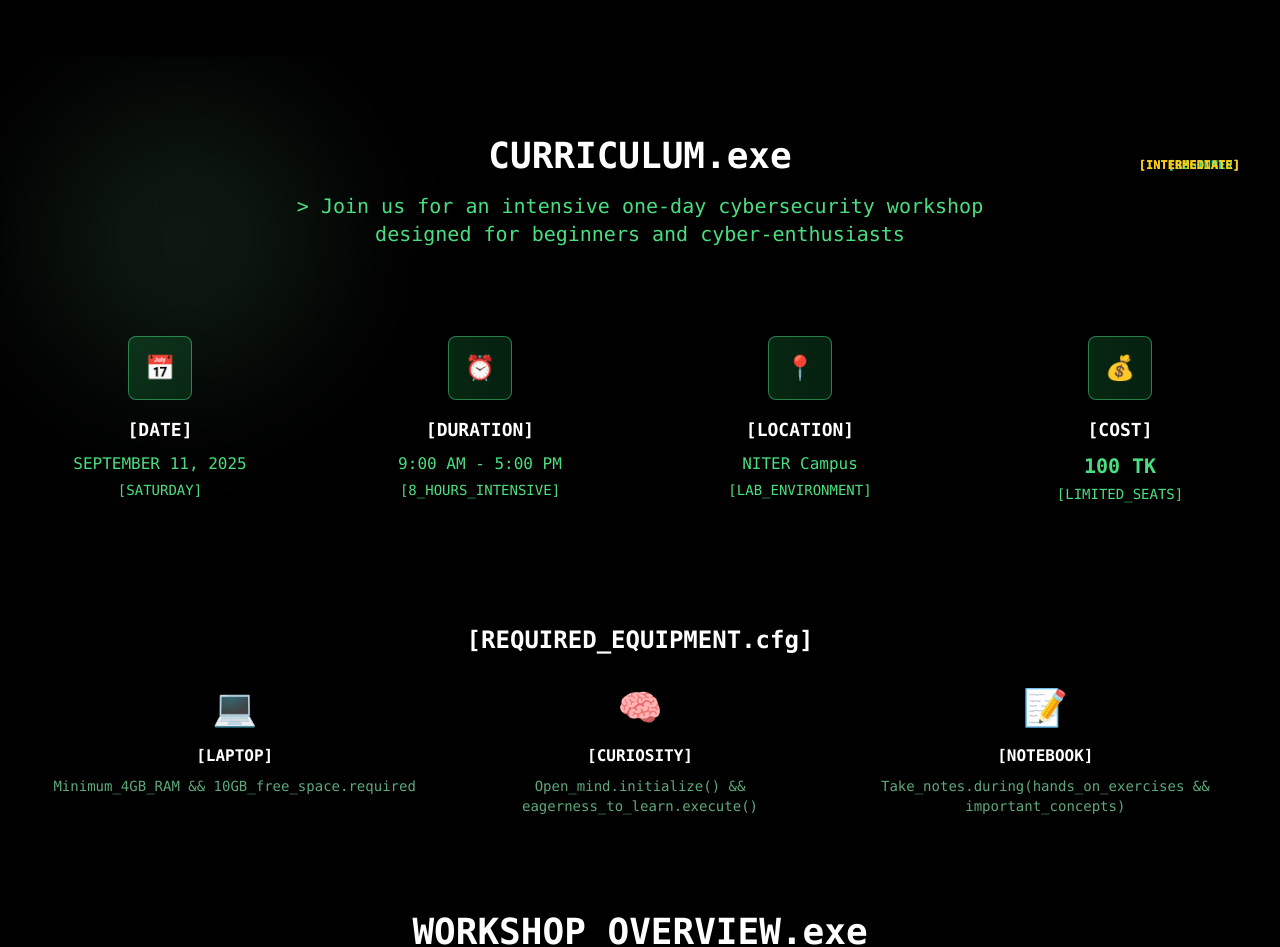
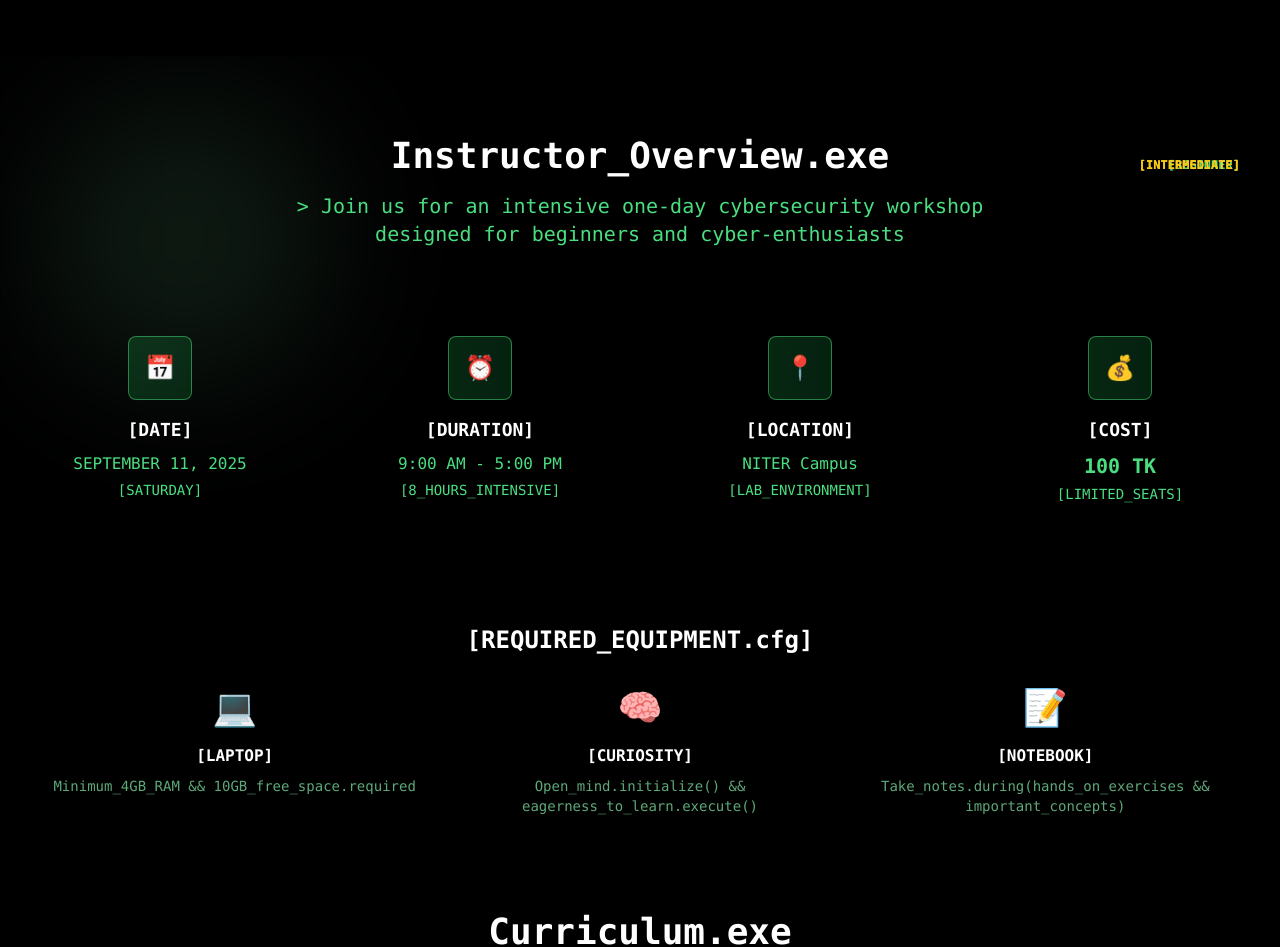
Before and after one commit to mdhabibullahmahmudncs13/NCC-Cyber-Workshop-website, a Next.js app: page / in a window 1280 px wide. Shown: the part 1160-2107 px from the top of the page. Built offline with nearby package versions, Linux system fonts and the light colour scheme; no server answers.

Commit message:
Update QuickOverviewFixed.tsx

```diff
--- a/src/components/sections/QuickOverviewFixed.tsx
+++ b/src/components/sections/QuickOverviewFixed.tsx
@@ -75,7 +75,7 @@ export function QuickOverview() {
         <div className="max-w-7xl mx-auto relative z-10">
           <div className="text-center mb-16">
             <h2 className="text-4xl font-bold mb-4 matrix-heading font-mono glitch hover:animate-glow transition-all duration-500 cursor-default" data-text="CURRICULUM.exe">
-              CURRICULUM.exe
+              Instructor_Overview.exe
             </h2>
             <p className="text-xl text-green-400 max-w-3xl mx-auto hover:text-green-300 transition-colors duration-300 font-mono">
               {"> Join us for an intensive one-day cybersecurity workshop designed for beginners and cyber-enthusiasts"}
@@ -174,7 +174,7 @@ export function QuickOverview() {
           <div className="mt-16">
             <div className="text-center mb-16">
               <h2 className="text-4xl font-bold mb-4 matrix-heading font-mono glitch" data-text="WORKSHOP_OVERVIEW.exe">
-                WORKSHOP_OVERVIEW.exe
+               Curriculum.exe
               </h2>
               <p className="text-xl text-green-400 max-w-3xl mx-auto font-mono">
                 {"> A comprehensive training protocol designed to transform you from beginner to cyber-warrior"}
```
